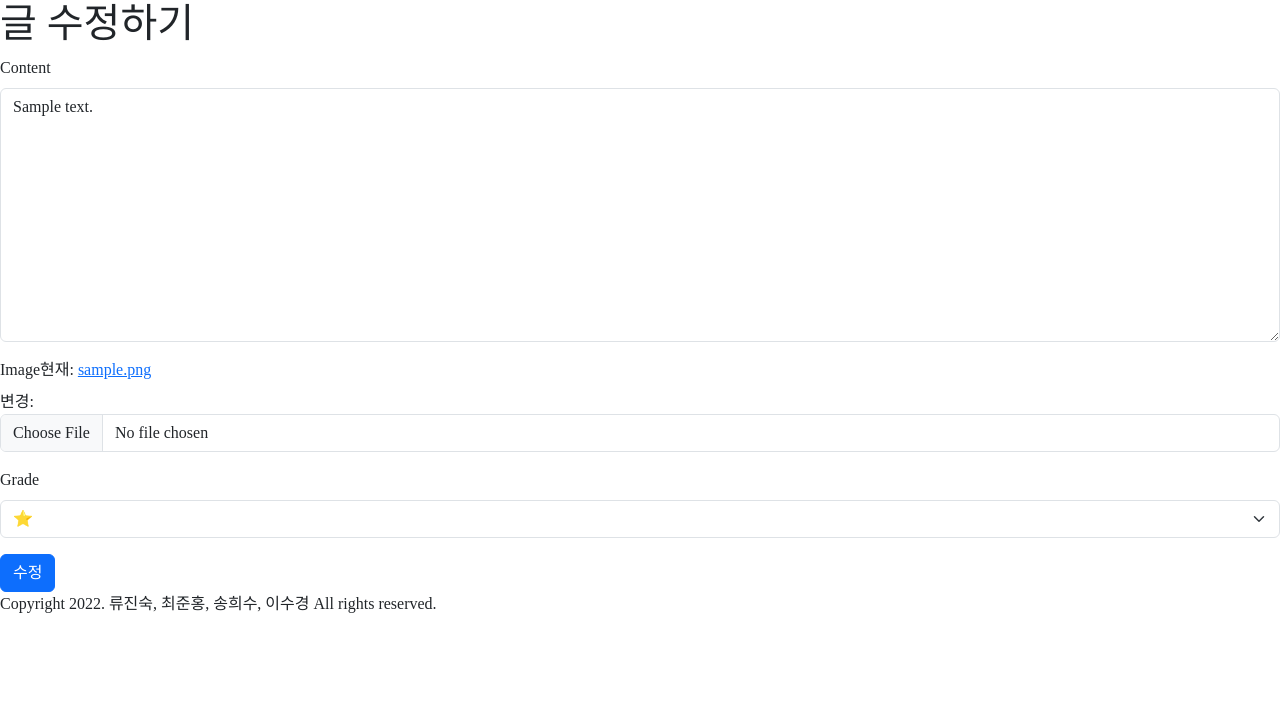
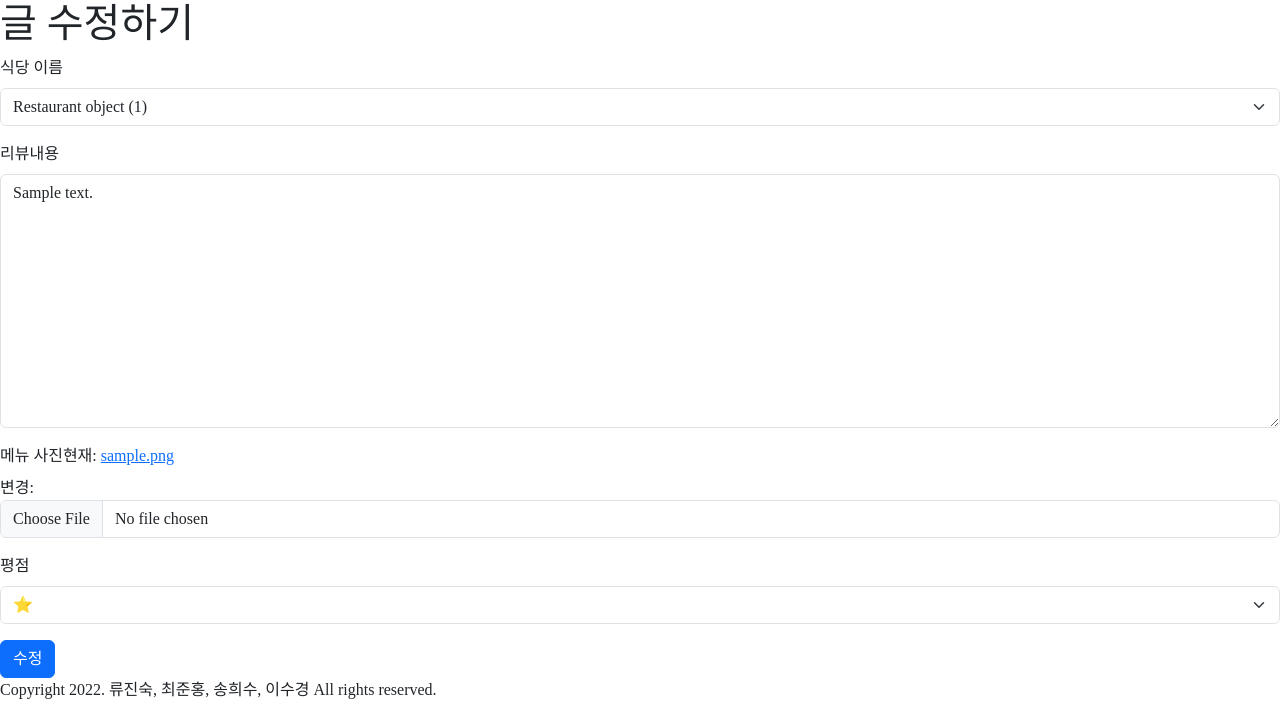
Before and after one commit to code-sum/jeommechoo, a Django app: page /reviews/1/update/ in a window 1280 px wide. Shown: the part 115-817 px from the top of the page. Before the commit the page ends 728 px from the top, so only its background shows below. Run offline with Django 3.2, Linux system fonts and the light colour scheme; a user stored in the database is signed in; tables that the repository leaves empty hold one stand-in row (values such as "Sample post"); some libraries are stand-ins or nearby versions; some web fonts are replaced.

Commit message:
리뷰앱 디테일페이지 댓글 수정기능 빼고 완료, 리뷰작성 돌아가게 하기 완료, 리뷰 업데이트 기능 완료

```diff
--- a/reviews/forms.py
+++ b/reviews/forms.py
@@ -1,16 +1,23 @@
 from django import forms
 from .models import Review, Comment
+
 
 
 class ReviewForm(forms.ModelForm):
     class Meta:
         model = Review
         fields = [
+            'restaurant',
             "content",
             "image",
             "grade",
         ]
-
+        labels = {
+            'restaurant': '식당 이름',
+            'content': '리뷰내용',
+            'image': '메뉴 사진',
+            'grade': '평점',
+        }
 class CommentForm(forms.ModelForm):
     class Meta:
         model = Comment
--- a/reviews/templates/reviews/detail.html
+++ b/reviews/templates/reviews/detail.html
@@ -4,6 +4,8 @@
 {% block css %}{% endblock %}
 {% block content %}
   <img src="{{ review.image.url }}" alt="{{ review.image }}">
+  <h1>식당이름:
+    {{ review.restaurant.name }}</h1>
   <h1>유저이름:
     {{ review.user }}</h1>
   <h3>리뷰내용:
--- a/reviews/templates/reviews/index.html
+++ b/reviews/templates/reviews/index.html
@@ -2,6 +2,8 @@
 
 {% block content %}
   {% for review in reviews %}
+    <h1>식당이름:
+      {{ review.restaurant.name }}</h1>
     <a href="{% url 'reviews:detail' review.pk %}">
       {{ review.content }}
     </a>
--- a/reviews/urls.py
+++ b/reviews/urls.py
@@ -6,7 +6,7 @@ app_name = "reviews"
 urlpatterns = [
     path("", views.index, name="index"),
     path("<int:pk>", views.detail, name="detail"),
-    path("<int:pk>/create/", views.create, name="create"),
+    path("create/", views.create, name="create"),
     path("<int:pk>/update/", views.update, name="update"),
     path("<int:pk>/delete/", views.delete, name="delete"),
     path("<int:pk>/comments/", views.comment_create, name="comment_create"),
```
Also changed, not shown: reviews/templates/reviews/new.html (+6 -6 lines), images/images/reviews_file/338150_1653015039474351.jpg (added), images/images/reviews_file/338150_1653015039474351_u0xIwjY.jpg (added), images/images/reviews_file/43178_1629558903712820.jpg (added), images/images/reviews_file/다운로드_1.jpg (added).
